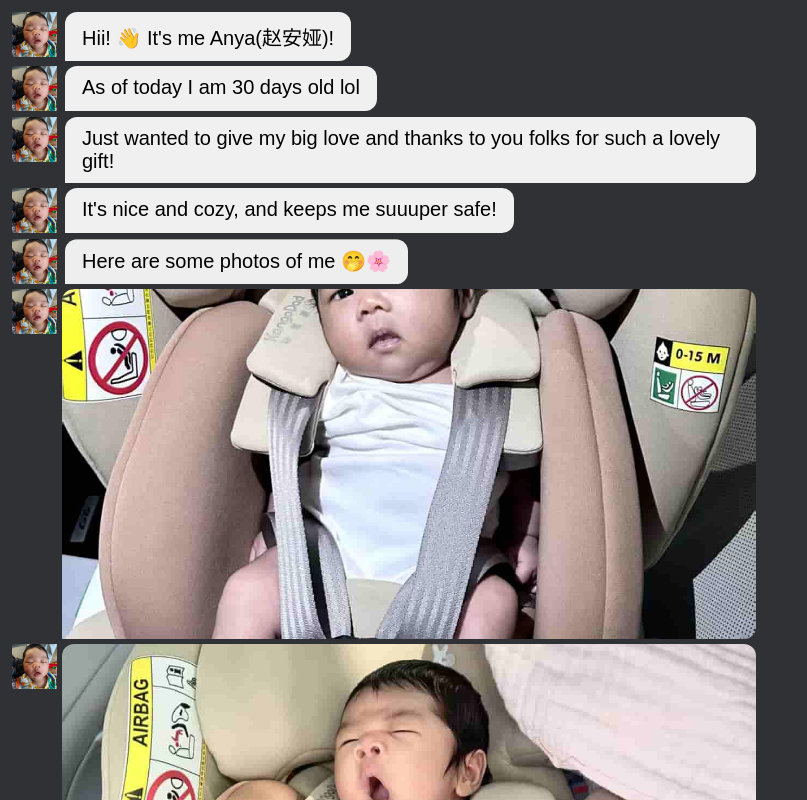
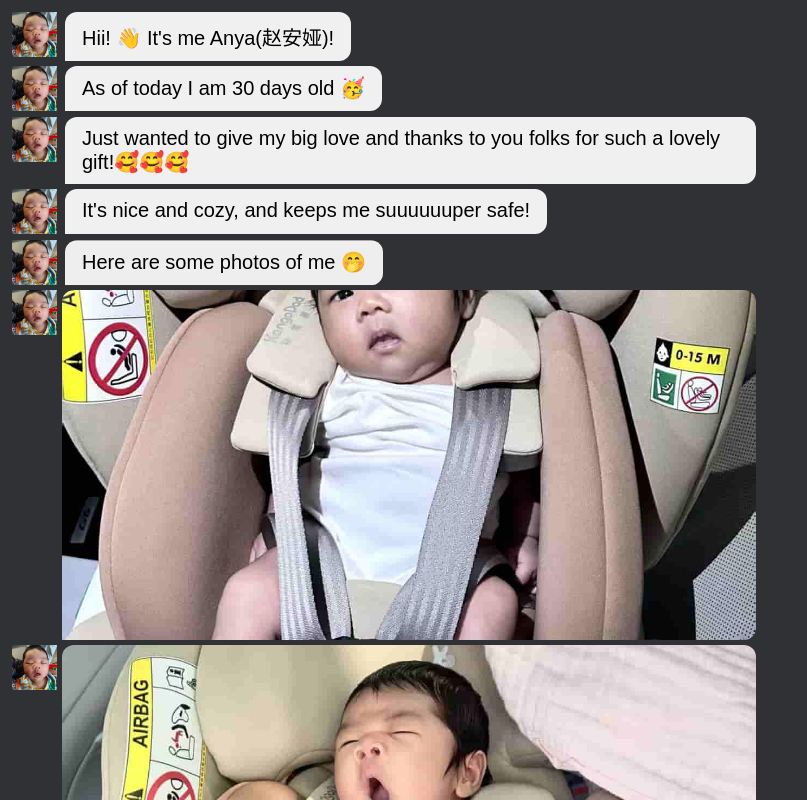
Before and after one commit to kvng777/anyasayshi, a Next.js app: page / in a window 1280 px wide. Shown: the top 800 px of the page, without its empty margins (0-807 px from the left). Built offline with nearby package versions, Linux system fonts and the light colour scheme.

Commit message:
updated message

```diff
--- a/src/app/page.tsx
+++ b/src/app/page.tsx
@@ -36,11 +36,11 @@ export default function Home() {
 
   const messages = useMemo(() => [
     "Hii! 👋 It's me Anya(赵安娅)!",
-    `As of today I am ${getDaysOld(anyasDOB)} days old lol`,
-    "Just wanted to give my big love and thanks to you folks for such a lovely gift!",
+    `As of today I am ${getDaysOld(anyasDOB)} days old 🥳`,
+    "Just wanted to give my big love and thanks to you folks for such a lovely gift!🥰🥰🥰",
     // "...but most importantly, thank you!",
-    "It's nice and cozy, and keeps me suuuper safe!",
-    "Here are some photos of me 🤭🌸",
+    "It's nice and cozy, and keeps me suuuuuuper safe!",
+    "Here are some photos of me 🤭",
   ], []);
 
   const thumbnails = [
```
